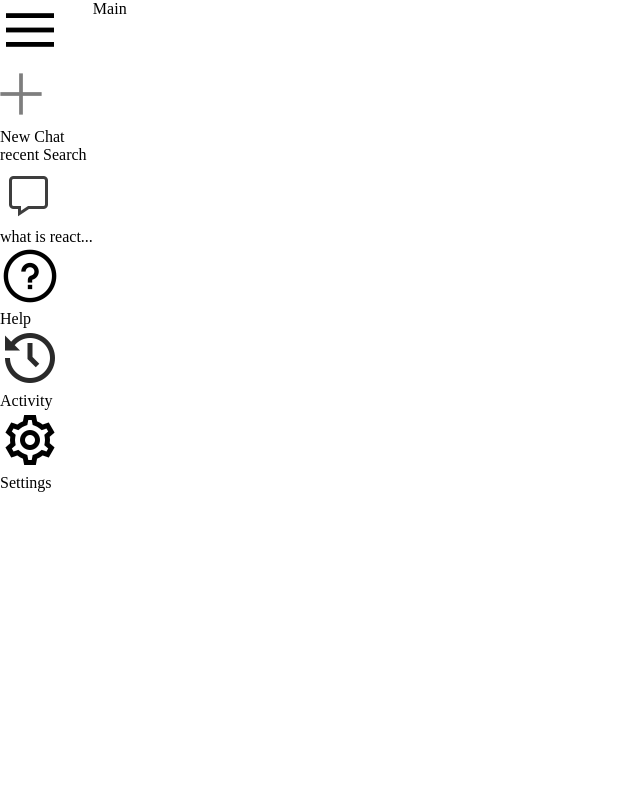
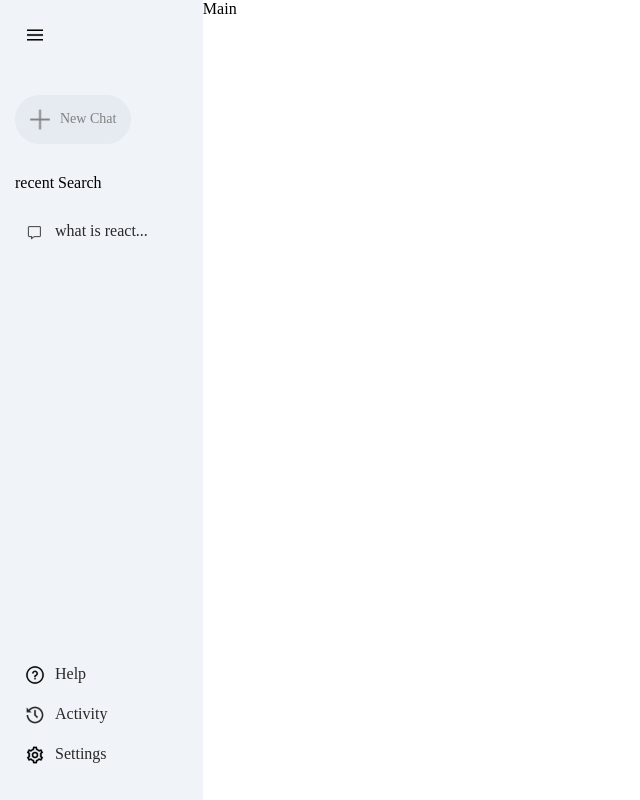
Before and after one commit to Naeem-khndkar55/Gpt-clone, a React (Vite) app in the folder gpt-clone/: page / in a window 1280 px wide. Shown: the whole page, without its empty margins (0-640 px from the left). Built offline with nearby package versions, Linux system fonts and the light colour scheme.

Commit message:
sidebar design completed

```diff
--- a/gpt-clone/src/sidebar/Sidebar.css
+++ b/gpt-clone/src/sidebar/Sidebar.css
@@ -0,0 +1,56 @@
+.sidebar{
+    min-height: 100vh;
+    display: inline-flex;
+    flex-direction: column;
+    justify-content: space-between;
+    background-color: #f0f4f9;
+    padding: 25px 15px;
+}
+.sidebar img{
+    width: 20px;
+}
+.sidebar .menu{
+    display: block;
+    margin-left: 10px;
+    cursor: pointer;
+}
+.sidebar .new-chat{
+    margin-top: 50px;
+    display: inline-flex;
+    align-items: center;
+    gap: 10px;
+    padding: 10px 15px;
+    background-color: #e6eaf1;
+    border-radius: 50px;
+    font-size: 14px;
+    color: gray;
+    cursor: pointer;
+}
+.sidebar .recent{
+    display: flex;
+    flex-direction: column;
+}
+.sidebar .recet-title{
+    margin-top: 30px;
+    margin-bottom: 20px;
+}
+.sidebar .recent-entry{
+    display: flex;
+    align-items: start;
+    gap: 10px;
+    padding: 10px;
+    padding-right: 40px;
+    border-radius: 50px;
+    color: #282828;
+    cursor: pointer;
+}.sidebar .recent-entry:hover{
+    background-color: #e2e6eb;
+}
+.sidebar .bottom{
+    display: flex;
+    flex-direction: column;
+}
+.sidebar .bottom-item{
+    padding-right: 10px;
+    cursor: pointer;
+}
```
